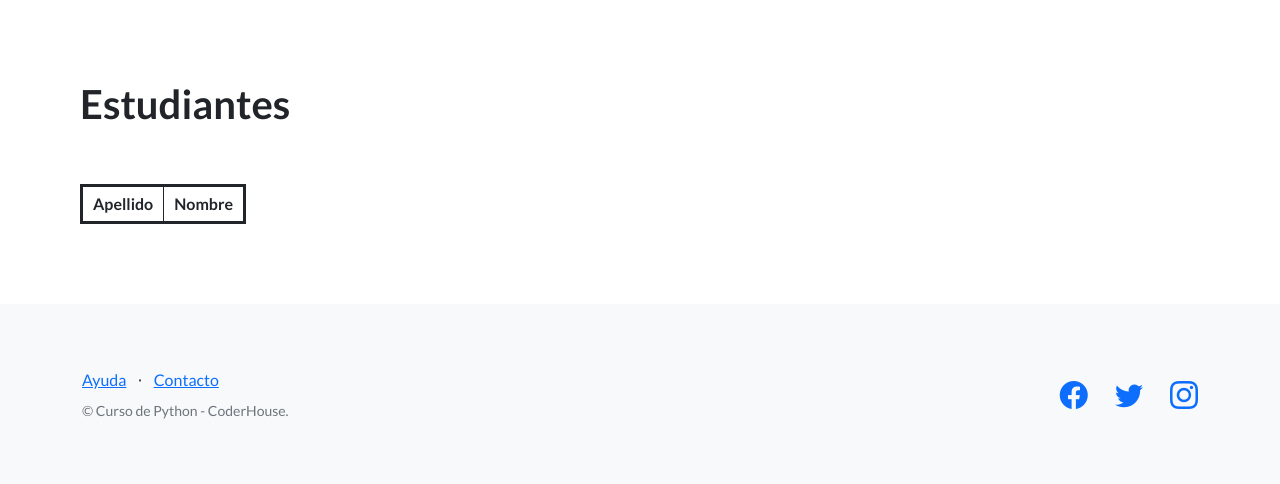
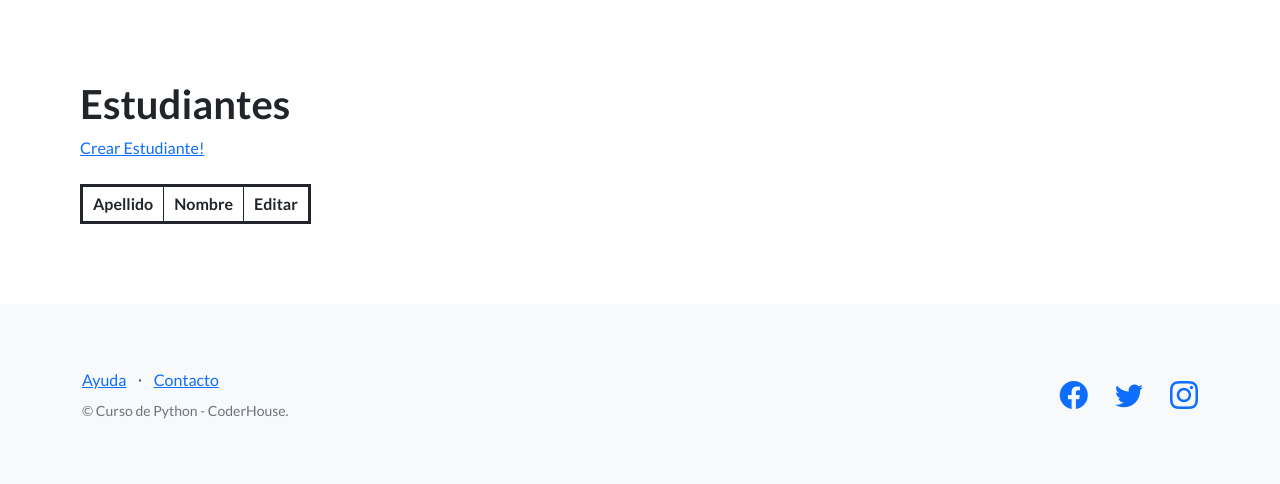
Before and after one commit to pedrorojasg/41220_django, a Django app: page /plataforma-coder/estudiantes/ in a window 1280 px wide. Shown: the part 66-550 px from the top of the page. Run offline with Django 3.2, Linux system fonts and the light colour scheme; data that the repository does not hold is empty; some libraries are stand-ins or nearby versions.

Commit message:
Estudiante: Create y Update

```diff
--- a/AppCoder/templates/AppCoder/estudiantes.html
+++ b/AppCoder/templates/AppCoder/estudiantes.html
@@ -23,7 +23,7 @@
 {% endif %}
 
 <h1>Estudiantes</h1>
-{% comment %} <a href="{% url 'crear_profesor' %}">Crear profesor!</a> {% endcomment %}
+<a href="{% url 'crear_estudiante' %}">Crear Estudiante!</a>
 
 <br><br>
 
@@ -36,11 +36,13 @@
       <th>
         <strong>Nombre</strong>
       </th>
+      <th>Editar</th>
     </tr>
     {% for estudiante in object_list %}
     <tr>
       <td>{{estudiante.apellido}}</td>
       <td>{{estudiante.nombre}}</td>
+      <td><a href="{% url 'editar_estudiante' estudiante.id %}">Editar</a></td>
     </tr>
     {% endfor %}
   </tbody>
--- a/AppCoder/urls.py
+++ b/AppCoder/urls.py
@@ -17,4 +17,6 @@ urlpatterns = [
     path('eliminar-profesor/<int:id>/', views.eliminar_profesor, name="eliminar_profesor"),
     # URLs de Estudiantes
     path('estudiantes/', views.EstudianteListView.as_view(), name="estudiantes"),
+    path('crear-estudiante/', views.EstudianteCreateView.as_view(), name="crear_estudiante"),
+    path('editar-estudiante/<int:pk>/', views.EstudianteUpdateView.as_view(), name="editar_estudiante"),
 ]
--- a/AppCoder/views.py
+++ b/AppCoder/views.py
@@ -1,6 +1,7 @@
 from typing import Dict
 
 from django.shortcuts import render, redirect, reverse
+from django.urls import reverse_lazy
 from django.views.generic import ListView, CreateView, UpdateView, DeleteView
 
 from AppCoder.models import Curso, Estudiante, Profesor
@@ -134,11 +135,15 @@ class EstudianteListView(ListView):
 
 
 class EstudianteCreateView(CreateView):
-    pass
+    model = Estudiante
+    fields = ['nombre', 'apellido']
+    success_url = reverse_lazy('estudiantes')
 
 
 class EstudianteUpdateView(UpdateView):
-    pass
+    model = Estudiante
+    fields = ['nombre', 'apellido']
+    success_url = reverse_lazy('estudiantes')
 
 
 class EstudianteDeleteView(DeleteView):
```
Also changed, not shown: AppCoder/templates/AppCoder/estudiante_form.html (added, +9 -0 lines).
